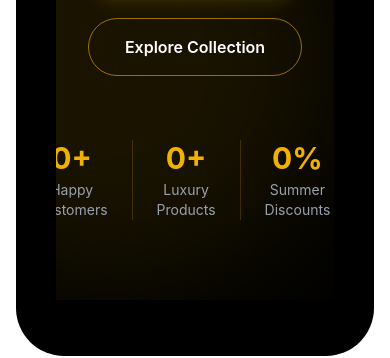
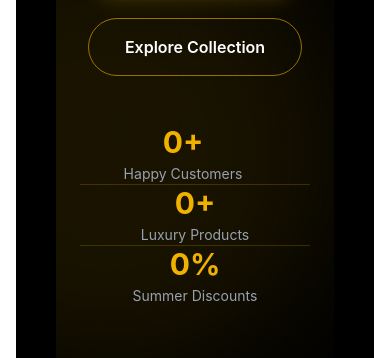
Before and after one commit to alwahab20089-crypto/Ecommerce, a React (Vite) app in the folder frontend/Ecommerce/: page / in a window 390 px wide. Shown: the part 1603-1961 px from the top of the page. Built offline with nearby package versions, Linux system fonts and the light colour scheme; no server answers.

Commit message:
responsiveness fix

```diff
--- a/frontend/Ecommerce/src/components/Hero.jsx
+++ b/frontend/Ecommerce/src/components/Hero.jsx
@@ -193,7 +193,11 @@ export default function Hero({
 
           {/* Stats — editorial strip instead of a boxed grid */}
           <div
-            className="motion-safe:opacity-0 motion-safe:animate-[fadeUp_0.7s_ease_forwards] mt-16 flex divide-x divide-yellow-500/20"
+            className="motion-safe:opacity-0 motion-safe:animate-[fadeUp_0.7s_ease_forwards]
+             mt-12 flex flex-col sm:flex-row
+             divide-y sm:divide-y-0 sm:divide-x
+             divide-yellow-500/20
+             w-full max-w-md sm:max-w-none"
             style={{ animationDelay: "480ms" }}
           >
             {stats.map((stat) => (
```
Also changed, not shown: 1 other file (tests, documents, lock files or other folders).
